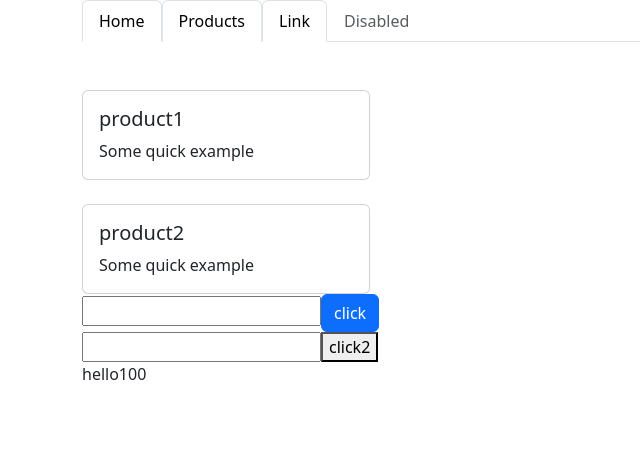
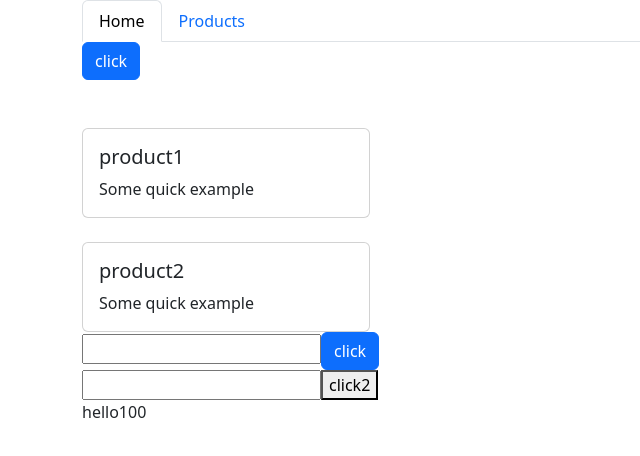
Before and after one commit to HaythamTk/AngularApp2, an Angular app: page /products in a window 1280 px wide. Shown: the top 456 px of the page, without its empty margins (0-640 px from the left). Built offline with nearby package versions, Linux system fonts and the light colour scheme.

Commit message:
new changes

```diff
--- /dev/null
+++ b/src/app/Documentation/route/route.component.html
@@ -0,0 +1,13 @@
+<ul class="nav nav-tabs">
+    <li class="nav-item">
+      <a class="nav-link " aria-current="page" routerLink="/" routerLinkActive="active">Home</a>
+    </li>
+    <li class="nav-item">
+      <a class="nav-link" [routerLink]="['/products',5]" [queryParams]="{allowEdit:1}" routerLinkActive="active">Products</a>
+    </li>
+
+  </ul>
+
+  <div>
+     <button (click)="onClick(2)" class="btn btn-primary">click</button>
+  </div>
--- /dev/null
+++ b/src/app/Documentation/route/route.component.ts
@@ -0,0 +1,28 @@
+import { Component, OnInit } from '@angular/core';
+import { ActivatedRoute, Router } from '@angular/router';
+
+@Component({
+  selector: 'app-route',
+  standalone: false,
+
+  templateUrl: './route.component.html',
+  styleUrl: './route.component.scss'
+})
+export class RouteComponent implements OnInit {
+ userName:string;
+ constructor(private router:Router,private activatedRoute:ActivatedRoute) {
+
+ }
+ //navigate to products
+ onClick(id:number)
+ {
+   this.router.navigate(['/products',id]);
+ }
+
+ ngOnInit()
+ {
+   //this.userName = this.activatedRoute.snapshot.params['name'];
+
+ }
+
+}
--- a/src/app/app-routing.module.ts
+++ b/src/app/app-routing.module.ts
@@ -4,7 +4,8 @@ import { ProductsComponent } from './products/products.component';
 
 const routes: Routes = [
 
-  {path: 'products',component:ProductsComponent}
+  {path: 'products',component:ProductsComponent},
+  {path: 'products/:id',component:ProductsComponent}
 ];
 
 @NgModule({
--- a/src/app/app.component.html
+++ b/src/app/app.component.html
@@ -7,26 +7,13 @@
 
 <div class="container">
   <div class="col-12">
-    <ul class="nav nav-tabs">
-      <li class="nav-item">
-        <a class="nav-link " aria-current="page" routerLink="/" routerLinkActive="active">Home</a>
-      </li>
-      <li class="nav-item">
-        <a class="nav-link" routerLink="/products" routerLinkActive="active">Products</a>
-      </li>
-      <li class="nav-item">
-        <a class="nav-link" routerLink="/products" routerLinkActive="active">Link</a>
-      </li>
-      <li class="nav-item">
-        <a class="nav-link disabled" href="#" tabindex="-1" aria-disabled="true">Disabled</a>
-      </li>
-    </ul>
+  <app-route></app-route>
      <!-- <app-core
       (serviceCreated)="onAddService($event)"
       (categoryCreated)="onAddCategory($event)"
       ></app-core>
    <div>
-     <app-service-item [services]="services"></app-service-item>
+     <app-service-item [services]="services"></app-service-item>ng
    </div> -->
    <!-- <app-service-item [services]="services"></app-service-item>
    <app-products></app-products> -->
--- a/src/app/app.module.ts
+++ b/src/app/app.module.ts
@@ -19,6 +19,7 @@ import { Lesson1Component } from './Documentation/lesson1/lesson1.component';
 import { Lesson2Component } from './Documentation/lesson2/lesson2.component';
 import { TestChildComponent } from './Documentation/test-child/test-child.component';
 import { Test2ChildComponent } from './Documentation/test2-child/test2-child.component';
+import { RouteComponent } from './Documentation/route/route.component';
 
 @NgModule({
   declarations: [
@@ -37,7 +38,8 @@ import { Test2ChildComponent } from './Documentation/test2-child/test2-child.com
     Lesson1Component,
     Lesson2Component,
     TestChildComponent,
-    Test2ChildComponent
+    Test2ChildComponent,
+    RouteComponent
   ],
   imports: [
     BrowserModule,
--- a/src/app/products/products.component.ts
+++ b/src/app/products/products.component.ts
@@ -1,5 +1,6 @@
 import { Component } from '@angular/core';
 import { COURSES } from '../Data/db-data';
+import { ActivatedRoute, Router } from '@angular/router';
 
 @Component({
   selector: 'app-products',
@@ -14,6 +15,22 @@ export class ProductsComponent {
     { name: 'product2' }
   ];
   test1= COURSES[0];
+  id:number;
+
+  /**
+   *
+   */
+ constructor(private router:Router,private activatedRoute:ActivatedRoute) {
+
+  }
+  //get data from link
+  ngOnInit()
+  {
+    this.id = this.activatedRoute.snapshot.params['id'];
+    if(this.id)
+      alert(this.id);
+
+  }
 
 onAddProduct(productData:{productName:string})
 {
```
Also changed, not shown: src/app/Documentation/route/route.component.scss (added), 1 other file (tests, documents, lock files or other folders).
